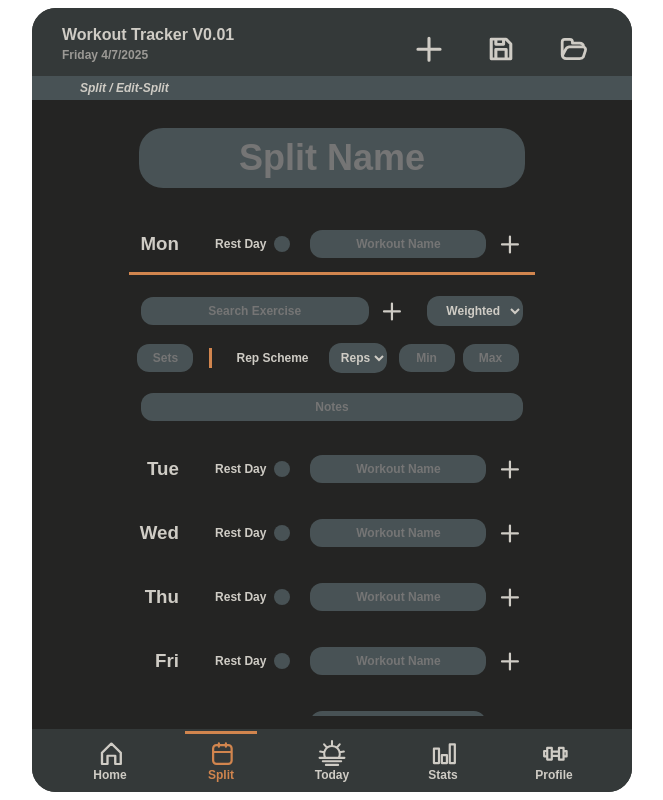
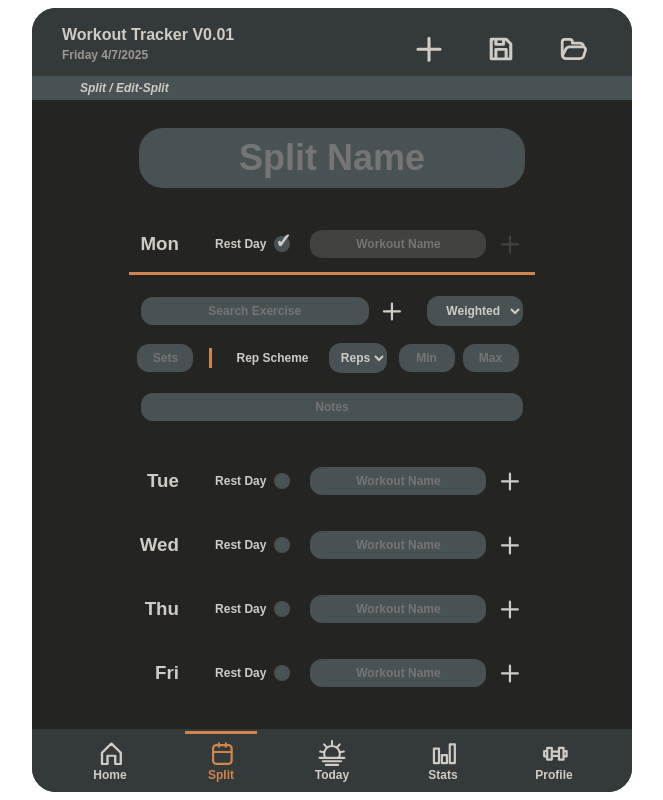
Before and after one commit to snailspot/Workout-Tracker, a plain HTML site: page split/edit.html in a window 1280 px wide. Both pictures are taken after a click on the button 590 px from the left and 244 px from the top of the page. Shown: the whole page, without its empty margins (308-971 px from the left). Drawn offline with Linux system fonts and the light colour scheme.

Commit message:
Added basic js functionality to rest day btn

```diff
--- a/assets/css/edit.css
+++ b/assets/css/edit.css
@@ -6,7 +6,7 @@
     justify-content: center;
     margin: 0 auto;
     padding: 0;
-    width: 80%;
+    width: 90%;
 }
 .edit-form li{
     display: flex;
@@ -24,6 +24,9 @@
     padding-top: var(--sm-padding);
     border-top: 3px solid var(--highlight-2-color);
 }
+.edit-form li ul li:last-child{
+    padding-bottom: var(--sm-padding);
+}
 .edit-form input, .edit-form select, .split-name-form{
     margin: 0 var(--sm-padding);
     z-index: 1;
@@ -37,6 +40,8 @@
 
     border-radius: var(--sm-padding);
     border: none;
+
+    transition: all 0.3s;
 }
 .edit-form input{
     padding: var(--xs-padding);
@@ -130,3 +135,18 @@
     text-align: right;
     position: absolute;
 }
+.rest-day{
+    background-color: var(--scroll-bar-color) !important;
+
+    pointer-events: none;
+    -webkit-user-select: none;
+    -moz-user-select: none;
+    -ms-user-select: none;
+    user-select: none;
+}
+.hide-btn{
+    pointer-events: none;
+}
+.hide-btn svg{
+    stroke: var(--scroll-bar-color) !important;
+}
--- a/assets/css/styles.css
+++ b/assets/css/styles.css
@@ -82,6 +82,14 @@ input[type=number]::-webkit-outer-spin-button {
     height: 600px;
     margin-top: 108px;
 }
+.checked-set{
+    padding-bottom: 8px;
+    padding-left: 8px;
+
+    font-size: var(--check-mark);
+
+    background-color: var(--highlight-color);
+}
 ::-webkit-scrollbar{
     width: 8px;
 }
--- a/split/edit.html
+++ b/split/edit.html
@@ -7,7 +7,25 @@
     <link rel="stylesheet" href="../../assets/css/nav.css">
     <link rel="stylesheet" href="../../assets/css/edit.css">
     <script src="../assets/js/script.js"></script>
-    <title>Split</title>
+    <script>
+        document.addEventListener('DOMContentLoaded', function(){
+            const buttons = document.querySelectorAll(".edit-form li button[type='submit']");
+            buttons.forEach(button => {
+                button.addEventListener('click', (event) => {
+                    event.preventDefault();
+                    button.classList.toggle("checked-set");
+                    button.innerHTML = button.classList.contains("checked-set") ? '\u2713' : "";
+
+                    const workoutName = button.parentElement.querySelector("input");
+                    const addBtn = button.parentElement.querySelector(".add-icon");
+                    workoutName.classList.toggle("rest-day");
+                    workoutName.value = "";
+                    addBtn.classList.toggle("hide-btn");
+                });
+            });
+        });
+    </script>
+    <title>Edit Split</title>
 </head>
 <body>
     <div class="app-container">
```
Also changed, not shown: assets/css/daily.css (+2 -8 lines).
